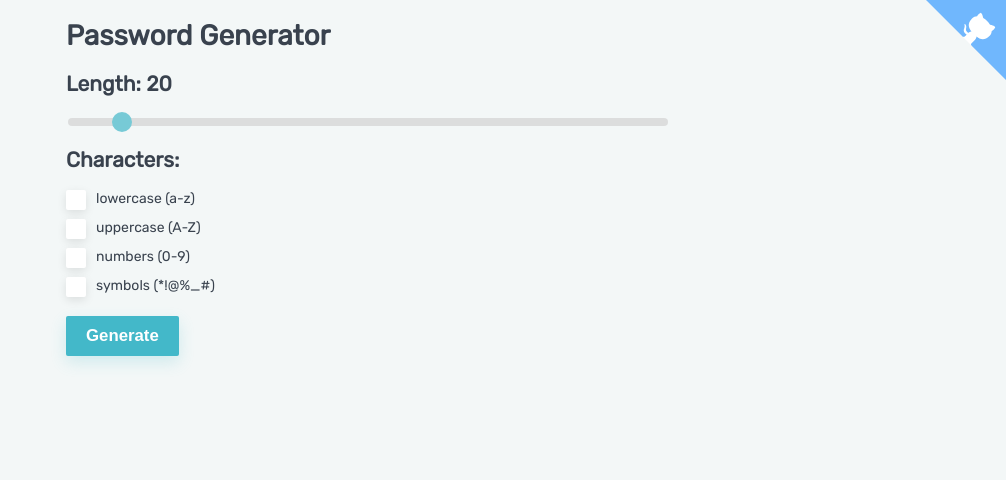
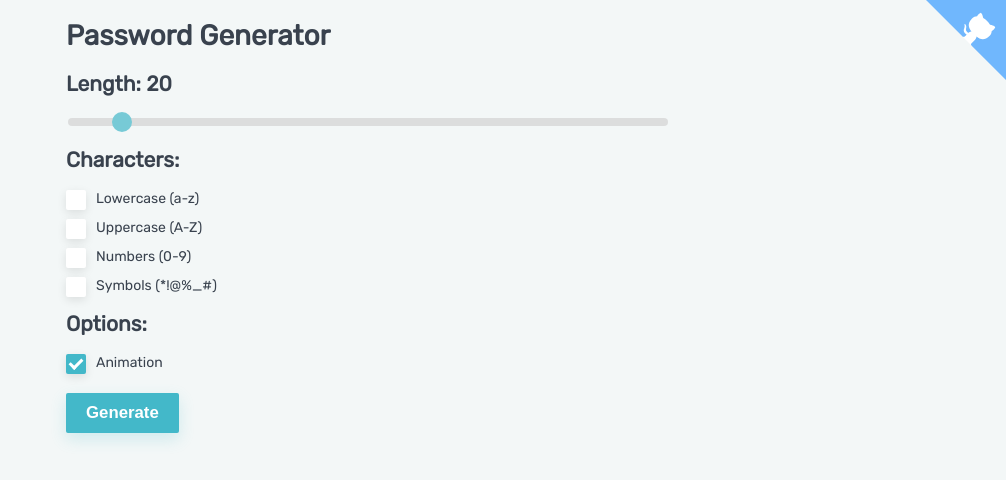
Before and after one commit to andersonmadeira/password-generator, a React (Create React App) app: page / in a window 1280 px wide. Shown: the top 480 px of the page, without its empty margins (274-1280 px from the left). Built offline with nearby package versions, Linux system fonts and the light colour scheme.

Commit message:
Toggling animation

```diff
--- a/src/App.tsx
+++ b/src/App.tsx
@@ -12,6 +12,7 @@ import CopyButton from './components/CopyButton'
 function App() {
   const [generatedPassword, setGeneratedPassword] = useState('')
   const [shuffleValue, setShuffleValue] = useState('')
+  const [animationEnabled, setAnimationEnabled] = useState(true)
   const [options, setOptions] = useState({
     length: 20,
     alphabets: {},
@@ -20,7 +21,7 @@ function App() {
   useEffect(() => {
     let charIndex = 0
 
-    if (generatedPassword) {
+    if (generatedPassword && animationEnabled) {
       const shuffleInterval = setInterval(() => {
         if (charIndex > generatedPassword.length) {
           clearInterval(shuffleInterval)
@@ -38,11 +39,11 @@ function App() {
         setShuffleValue(newSuffleValue)
 
         charIndex++
-      }, 40)
+      }, 30)
 
       return () => clearInterval(shuffleInterval)
     }
-  }, [generatedPassword, options])
+  }, [generatedPassword, animationEnabled, options])
 
   return (
     <div className="app-container">
@@ -59,7 +60,7 @@ function App() {
       />
       <h2>Characters:</h2>
       <Checkbox
-        label="lowercase (a-z)"
+        label="Lowercase (a-z)"
         onChange={checked =>
           setOptions({
             ...options,
@@ -68,7 +69,7 @@ function App() {
         }
       />
       <Checkbox
-        label="uppercase (A-Z)"
+        label="Uppercase (A-Z)"
         onChange={checked =>
           setOptions({
             ...options,
@@ -77,7 +78,7 @@ function App() {
         }
       />
       <Checkbox
-        label="numbers (0-9)"
+        label="Numbers (0-9)"
         onChange={checked =>
           setOptions({
             ...options,
@@ -86,13 +87,19 @@ function App() {
         }
       />
       <Checkbox
-        label="symbols (*!@%_#)"
+        label="Symbols (*!@%_#)"
         onChange={checked =>
           setOptions({
             ...options,
             alphabets: { ...options.alphabets, symbols: checked },
           })
         }
+      />
+      <h2>Options:</h2>
+      <Checkbox
+        label="Animation"
+        onChange={checked => setAnimationEnabled(checked)}
+        checked
       />
       <button
         className="button"
@@ -116,11 +123,15 @@ function App() {
       >
         Generate
       </button>
-      {shuffleValue ? (
+      {(animationEnabled && shuffleValue) || generatedPassword ? (
         <>
           <div className="card">
             <CopyButton onClick={() => copyToClipboard(generatedPassword)} />
-            {shuffleValue}
+            {animationEnabled && shuffleValue
+              ? shuffleValue
+              : generatedPassword
+              ? generatedPassword
+              : null}
           </div>
         </>
       ) : null}
--- a/src/components/Checkbox.tsx
+++ b/src/components/Checkbox.tsx
@@ -2,21 +2,22 @@ import React, { useState } from 'react'
 
 interface Props {
   label: string
+  checked?: boolean
   onChange?: (checked: boolean) => void
 }
 
-const Checkbox: React.FC<Props> = ({ label, onChange }) => {
-  const [checked, setChecked] = useState(false)
+const Checkbox: React.FC<Props> = ({ label, checked = false, onChange }) => {
+  const [isChecked, setIsChecked] = useState(checked)
   return (
     <label className="checkbox">
       {label}
       <input
         type="checkbox"
-        checked={checked}
+        checked={isChecked}
         onChange={() => {
-          setChecked(!checked)
+          setIsChecked(!isChecked)
 
-          if (onChange) onChange(!checked)
+          if (onChange) onChange(!isChecked)
         }}
       />
       <span className="checkbox__checkmark"></span>
```
